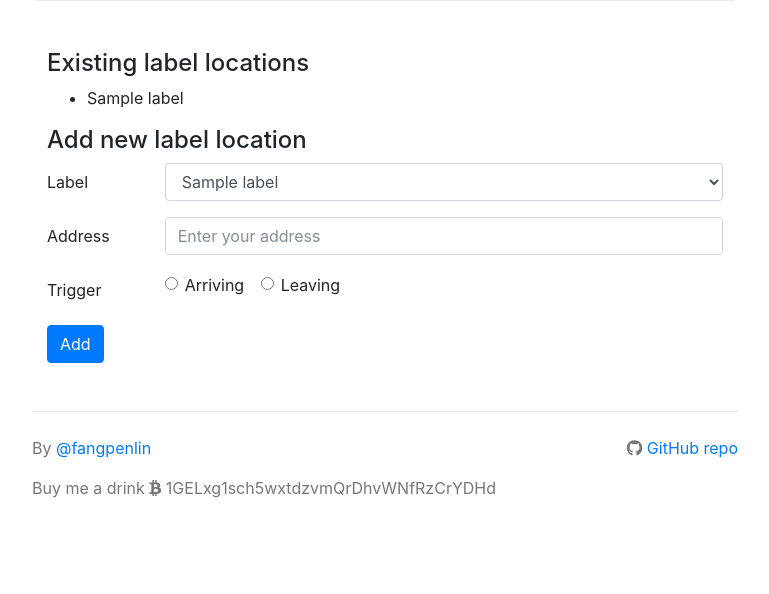
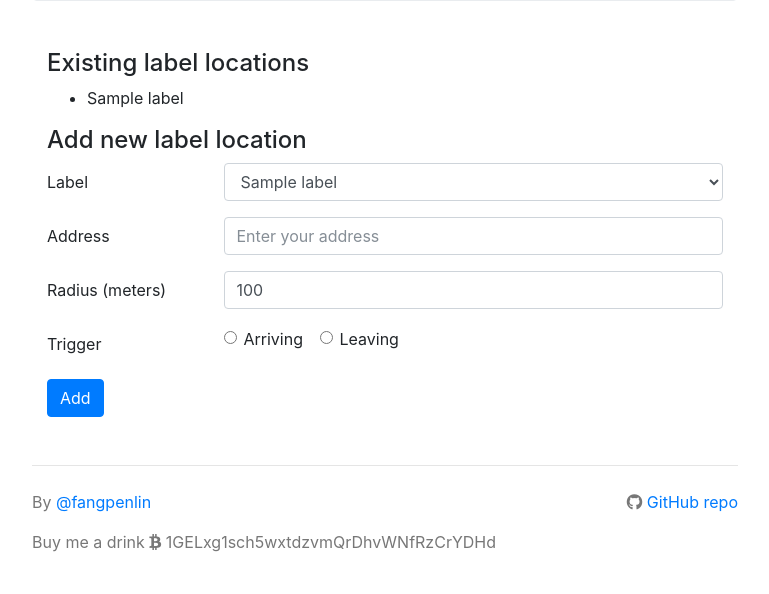
Before and after one commit to fangpenlin/todoist-location-labels, a Flask app: template templates/index.html in a window 1280 px wide. Shown: the part 388-982 px from the top of the page, without its empty margins (255-1024 px from the left). Before the commit the page ends 886 px from the top, so only its background shows below. Run offline with Flask 2, Linux system fonts and the light colour scheme; the visitor is signed in with stand-in values (Sample User, id 1); tables that the repository leaves empty hold one stand-in row (values such as "Sample post"); the template is opened without the code that fills it: values that come from a table or form of the project are taken from there, most other values are stand-ins (such as "Sample title", 1, 10 or a date in 2020); some libraries are stand-ins or nearby versions.

Commit message:
Add radius

```diff
--- a/templates/index.html
+++ b/templates/index.html
@@ -153,13 +153,15 @@
                         <ul>
                             {% for location_label in location_labels.get(label['id'], []) %}
                                 <li style="height: 3em;">
-                                    {{ 'Arriving' if location_label.loc_trigger == 'on_enter' else 'Leaving' }} {{ location_label.name }}
                                     <a
                                         href="{{ url_for('delete_label_location', label_location_id=location_label.id) }}"
                                         onclick="return confirm('Are you sure?')"
-                                        class="btn btn-outline-danger btn-sm">
-                                      <i class="fa fa-trash"></i> Delete
+                                        class="btn btn-outline-danger btn-sm"
+                                        title="delete"
+                                    >
+                                      <i class="fa fa-trash"></i>
                                     </a>
+                                    {{ 'Arriving' if location_label.loc_trigger == 'on_enter' else 'Leaving' }} ({{ location_label.radius }} M) {{ location_label.name }}
                                 </li>
                             {% endfor %}
                         </ul>
@@ -170,8 +172,8 @@
                 <h4>Add new label location</h4>
                 <form action="{{ url_for('create_label_location') }}" method="POST">
                     <div class="form-group row">
-                        <label for="label" class="col-sm-2 col-form-label">Label</label>
-                        <div class="col-sm-10">
+                        <label for="label" class="col-sm-3 col-form-label">Label</label>
+                        <div class="col-sm-9">
                             <select class="form-control" id="label" name="label_id">
                                 {% for label in labels %}
                                     <option value="{{ label['id'] }}">{{ label['name'] }}</option>
@@ -180,8 +182,8 @@
                         </div>
                     </div>
                     <div class="form-group row">
-                        <label for="autocomplete" class="col-sm-2 col-form-label">Address</label>
-                        <div class="col-sm-10">
+                        <label for="autocomplete" class="col-sm-3 col-form-label">Address</label>
+                        <div class="col-sm-9">
                             <input
                                 class="form-control"
                                 id="autocomplete"
@@ -193,8 +195,21 @@
                         </div>
                     </div>
                     <div class="form-group row">
-                        <label for="trigger" class="col-sm-2 col-form-label">Trigger</label>
-                        <div class="col-sm-10">
+                            <label for="radius" class="col-sm-3 col-form-label">Radius (meters)</label>
+                            <div class="col-sm-9">
+                                <input
+                                    class="form-control"
+                                    id="radius"
+                                    name="radius"
+                                    type="text"
+                                    value="100"
+                                    required
+                                />
+                            </div>
+                        </div>
+                    <div class="form-group row">
+                        <label for="trigger" class="col-sm-3 col-form-label">Trigger</label>
+                        <div class="col-sm-9">
                             <div class="form-check form-check-inline">
                                 <label class="form-check-label">
                                     <input
```
